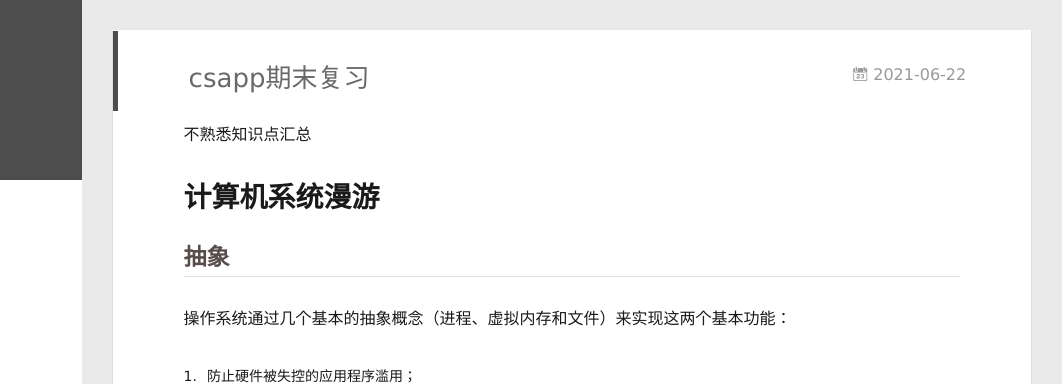
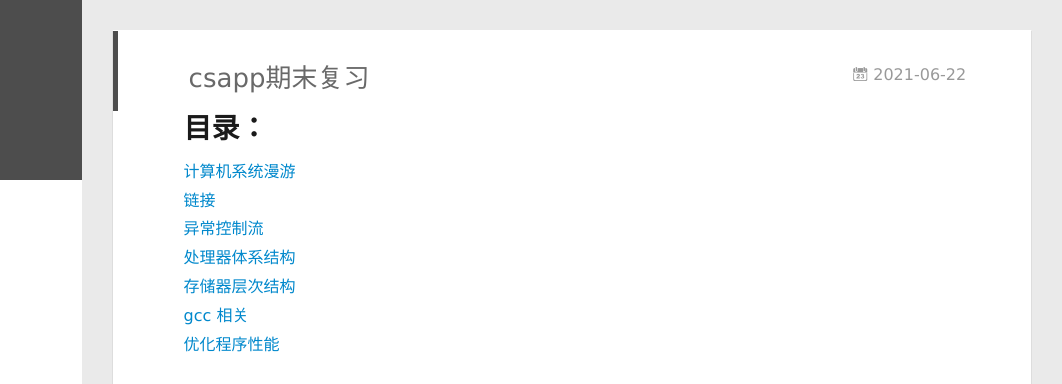
Before and after one commit to transient91/transient91.github.io_, a plain HTML site: page 2021/06/22/csapp期末复习/index.html in a window 1280 px wide. Shown: the top 384 px of the page, 218-1280 px from the left. Drawn offline with Linux system fonts and the light colour scheme.

Commit message:
Site updated: 2021-06-24 21:58:15

```diff
--- a/2021/06/22/csapp期末复习/index.html
+++ b/2021/06/22/csapp期末复习/index.html
@@ -8,18 +8,18 @@
   <link rel="dns-prefetch" href="http://example.com">
   <title>csapp期末复习 | transient91&#39;s blog</title>
   <meta name="viewport" content="width=device-width, initial-scale=1, maximum-scale=1">
-  <meta name="description" content="不熟悉知识点汇总">
+  <meta name="description" content="目录：计算机系统漫游链接异常控制流处理器体系结构存储器层次结构gcc 相关优化程序性能">
 <meta property="og:type" content="article">
 <meta property="og:title" content="csapp期末复习">
 <meta property="og:url" content="http://example.com/2021/06/22/csapp%E6%9C%9F%E6%9C%AB%E5%A4%8D%E4%B9%A0/index.html">
 <meta property="og:site_name" content="transient91&#39;s blog">
-<meta property="og:description" content="不熟悉知识点汇总">
+<meta property="og:description" content="目录：计算机系统漫游链接异常控制流处理器体系结构存储器层次结构gcc 相关优化程序性能">
 <meta property="og:locale" content="en_US">
 <meta property="og:image" content="https://transient91.github.io/images/csapp%E6%9C%9F%E6%9C%AB%E5%A4%8D%E4%B9%A0/%E6%8A%BD%E8%B1%A1.png">
 <meta property="og:image" content="https://transient91.github.io/images/csapp%E6%9C%9F%E6%9C%AB%E5%A4%8D%E4%B9%A0/p2p.png">
 <meta property="og:image" content="https://transient91.github.io/images/csapp%E6%9C%9F%E6%9C%AB%E5%A4%8D%E4%B9%A0/%E6%97%B6%E9%97%B4%E7%89%87.png">
 <meta property="article:published_time" content="2021-06-22T14:43:33.000Z">
-<meta property="article:modified_time" content="2021-06-24T13:45:46.239Z">
+<meta property="article:modified_time" content="2021-06-24T13:58:10.011Z">
 <meta property="article:author" content="transient91">
 <meta name="twitter:card" content="summary">
 <meta name="twitter:image" content="https://transient91.github.io/images/csapp%E6%9C%9F%E6%9C%AB%E5%A4%8D%E4%B9%A0/%E6%8A%BD%E8%B1%A1.png">
@@ -160,7 +160,7 @@
 
     <div class="article-entry" itemprop="articleBody">
 
-        <p>不熟悉知识点汇总</p>
+        <h1 id="目录："><a href="#目录：" class="headerlink" title="目录："></a>目录：</h1><p><a href="#%E8%AE%A1%E7%AE%97%E6%9C%BA%E7%B3%BB%E7%BB%9F%E6%BC%AB%E6%B8%B8">计算机系统漫游</a><br><a href="#%E9%93%BE%E6%8E%A5">链接</a><br><a href="#%E5%BC%82%E5%B8%B8%E6%8E%A7%E5%88%B6%E6%B5%81">异常控制流</a><br><a href="#%E5%A4%84%E7%90%86%E5%99%A8%E4%BD%93%E7%B3%BB%E7%BB%93%E6%9E%84">处理器体系结构</a><br><a href="#%E5%AD%98%E5%82%A8%E5%99%A8%E5%B1%82%E6%AC%A1%E7%BB%93%E6%9E%84">存储器层次结构</a><br><a href="#gcc-%E7%9B%B8%E5%85%B3">gcc 相关</a><br><a href="#%E4%BC%98%E5%8C%96%E7%A8%8B%E5%BA%8F%E6%80%A7%E8%83%BD">优化程序性能</a></p>
 <span id="more"></span>
 
 <h1 id="计算机系统漫游"><a href="#计算机系统漫游" class="headerlink" title="计算机系统漫游"></a>计算机系统漫游</h1><h2 id="抽象"><a href="#抽象" class="headerlink" title="抽象"></a>抽象</h2><p>操作系统通过几个基本的抽象概念（进程、虚拟内存和文件）来实现这两个基本功能：</p>
```
Also changed, not shown: index.html (+1 -1 lines).
